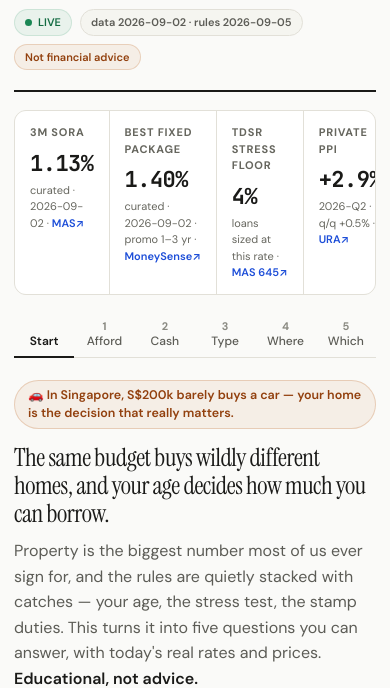
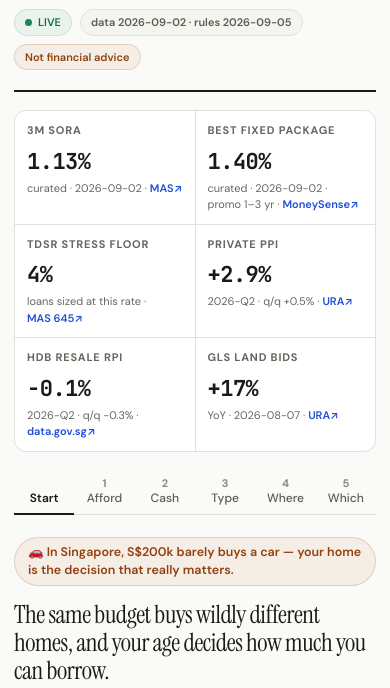
Before and after one commit to phuazz/sg-property-decision, a plain HTML site: page docs/index.html in a window 390 px wide. Shown: the part 163-851 px from the top of the page. Drawn offline with Linux system fonts and the light colour scheme.

Commit message:
Masthead KPI strip: three columns under 640px, two under 460px
The strip was repeat(6,1fr) at every width with overflow hidden and no phone rule, so at 390px
its six tiles laid out 563px wide inside a 360px strip and the last two were clipped, not
scrollable (the 1fr min-content trap in MOBILE_CHECK.md). Checks that read body scroll passed it
because the hidden overflow conceals the clip. Measured after the fix at 390/844/768/1280px: all
six tiles inside the strip at every width, nothing under 11px, no overflow on any tab at 390px.

```diff
--- a/docs/index.html
+++ b/docs/index.html
@@ -128,6 +128,13 @@ th.dsort,th.psort,th.nsort,th.usort{cursor:pointer} th.dsort:hover,th.psort:hove
      1-5 sequence is the walkthrough; Start carries a blank line so all six words share a baseline. */
   #tabs{display:grid;grid-template-columns:repeat(6,1fr);gap:0;overflow:visible}
   #tabs .tab{padding:6px 2px}
+  /* The KPI strip was repeat(6,1fr) at every width with overflow hidden: at 390px its six tiles
+     laid out 563px wide inside a 360px strip and the last two were clipped, not scrollable - the
+     1fr min-content trap named in MOBILE_CHECK.md, missed by checks that read body scroll (the
+     hidden overflow conceals it). Three columns here, two below 460px (see that block), and
+     min-width:0 so a long value can never push a column past its track. */
+  .kpi-strip{grid-template-columns:repeat(3,1fr)}
+  .kpi{min-width:0;padding:11px 12px}
   .t-full{display:none}
   .t-mini{display:flex;flex-direction:column;align-items:center;justify-content:center;gap:1px;line-height:1.25}
   .t-mini b{font-size:11px;font-weight:700;color:var(--t3,var(--t2));font-variant-numeric:tabular-nums}
@@ -240,7 +247,7 @@ h2.section{font-family:var(--serif);font-size:24px;margin:6px 0 4px}
 .nextbtn{font-family:var(--sans);font-size:13.5px;font-weight:600;color:var(--b-text);background:var(--b-bg);border:1px solid var(--b-bg2);border-radius:999px;padding:9px 16px;cursor:pointer}
 .nextbtn:hover{background:var(--b-bg2)}
 @media(max-width:700px){.steps{grid-template-columns:1fr 1fr}}
-@media(max-width:460px){.steps{grid-template-columns:1fr}}
+@media(max-width:460px){.steps{grid-template-columns:1fr} .kpi-strip{grid-template-columns:1fr 1fr}}
 
 /* engaging hook hero */
 .hook-kicker{display:inline-block;font-size:12.5px;font-weight:600;color:var(--a-text);background:var(--a-bg);border:1px solid rgba(180,83,9,0.22);border-radius:999px;padding:5px 13px;margin-bottom:13px}
```
Also changed, not shown: template.html (+8 -1 lines), 1 other file.
